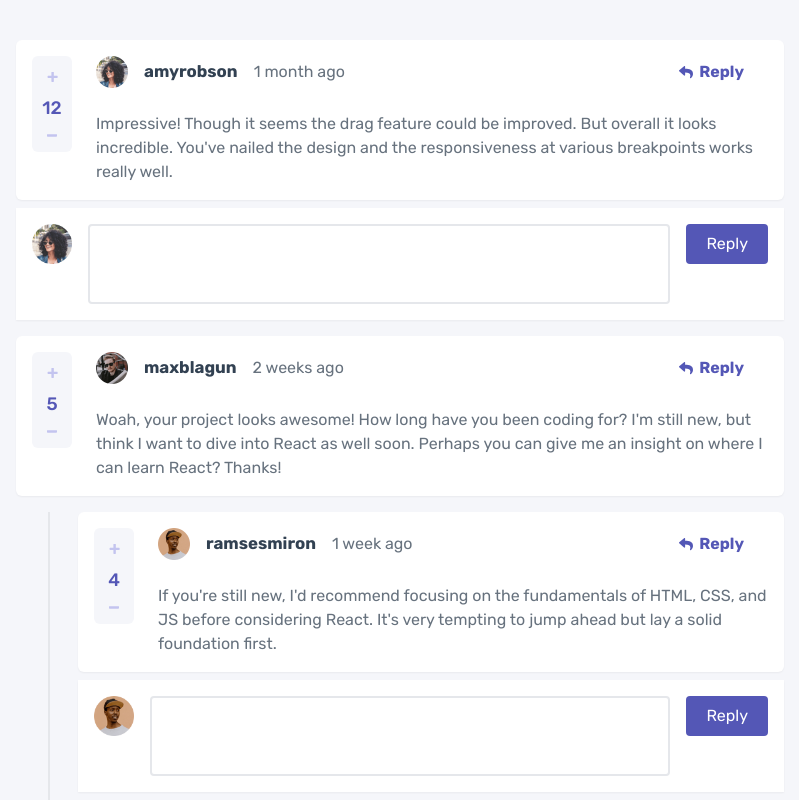
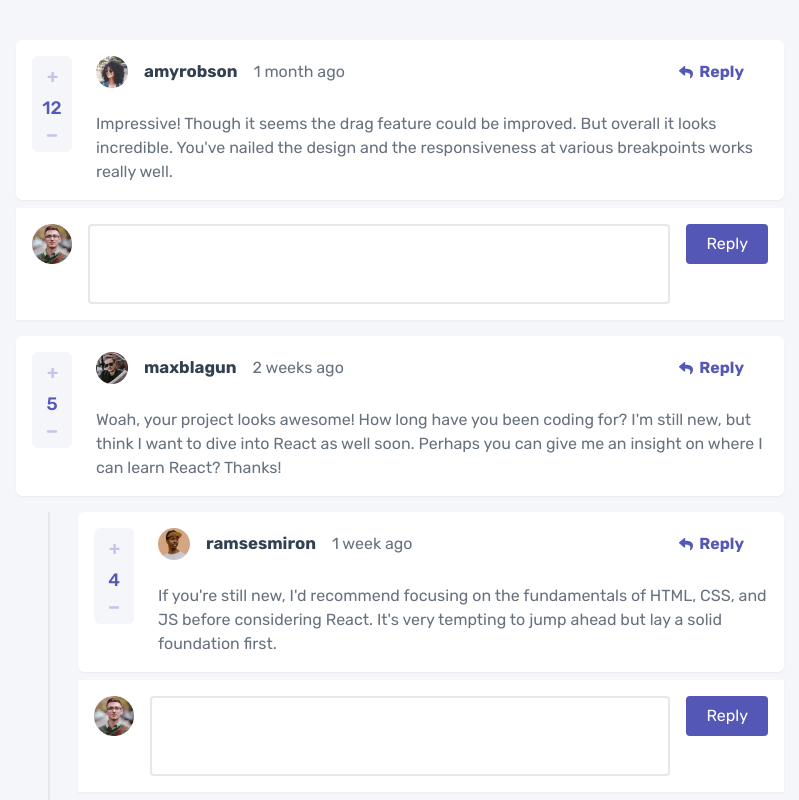
Before and after one commit to soewaiyanag/interactive-comments-section, a React (Vite) app: page / in a window 1280 px wide. Shown: the top 800 px of the page, without its empty margins (240-1039 px from the left). Built offline with nearby package versions, Linux system fonts and the light colour scheme; what @savvywombat/tailwindcss-grid-areas would draw is missing.

Commit message:
pass CurrentUser with Context API

```diff
--- a/src/App.jsx
+++ b/src/App.jsx
@@ -1,11 +1,11 @@
 import { useState, useEffect } from "react";
 import Comment from "./Comment";
+import UserContext from "./CurrentUserContext";
 
 function App() {
   const [currentUser, setCurrentUser] = useState(null);
   const [comments, setComments] = useState(null);
   const [isDataLoaded, setIsDataLoaded] = useState(false);
-
   useEffect(() => {
     const data = "../data.json";
     fetch(data)
@@ -20,12 +20,12 @@ function App() {
   }, []);
 
   return (
+    <UserContext.Provider value={currentUser}>
       <div className="min-h-screen max-w-3xl mx-auto">
         {isDataLoaded
           ? comments.map((comment) => {
               return (
                 <Comment
-                currentUser={currentUser}
                   key={comment.id}
                   score={comment.score}
                   avatar={comment.user.image.png}
@@ -39,6 +39,7 @@ function App() {
             })
           : null}
       </div>
+    </UserContext.Provider>
   );
 }
 
--- a/src/Comment.jsx
+++ b/src/Comment.jsx
@@ -15,7 +15,6 @@ const Comment = (props) => {
       >
         <Score score={props.score} />
         <Status
-          currentUser={props.currentUser}
           avatar={props.avatar}
           name={props.name}
           createdAt={props.createdAt}
@@ -31,12 +30,10 @@ const Comment = (props) => {
         </p>
       </section>
       <section className="border-l-2 pl-5 sm:ml-8 sm:pl-7">
-        {props.replies ? (
-          <Reply replies={props.replies} currentUser={props.currentUser} />
-        ) : null}
+        {props.replies ? <Reply replies={props.replies} /> : null}
       </section>
       <section>
-        <WriteReply avatar={props.avatar} />
+        <WriteReply />
       </section>
     </div>
   );
--- /dev/null
+++ b/src/CurrentUserContext.jsx
@@ -0,0 +1,5 @@
+import { createContext } from "react";
+
+const UserContext = createContext();
+
+export default UserContext;
--- a/src/Status.jsx
+++ b/src/Status.jsx
@@ -1,5 +1,9 @@
+import React, { useContext } from "react";
+import UserContext from "./CurrentUserContext";
+
 const Status = (props) => {
-  const isCurrentUser = props.currentUser.username === props.name;
+  const currentUser = useContext(UserContext);
+  const isCurrentUser = currentUser.username === props.name;
 
   return (
     <div
--- a/src/WriteReply.jsx
+++ b/src/WriteReply.jsx
@@ -1,13 +1,15 @@
-import React from "react";
+import React, { useContext } from "react";
+import UserContext from "./CurrentUserContext";
 
 const WriteReply = (props) => {
+  const currentUser = useContext(UserContext);
   return (
     <div
-      className="grid gap-4 grid-cols-2
+      className="my-4 grid gap-4 grid-cols-2
                 bg-white shadow-sm -mt-2 p-4
                 sm:grid-cols-[auto_1fr_auto]"
     >
-      <img className="h-10" src={props.avatar} alt="avator" />
+      <img className="h-10" src={currentUser.image.png} alt="avator" />
       <textarea
         className="rounded px-5 py-2 min-h-[5rem]
                     resize-none text-base border-2
```
Lines whose indentation alone changed are shown as unchanged.
